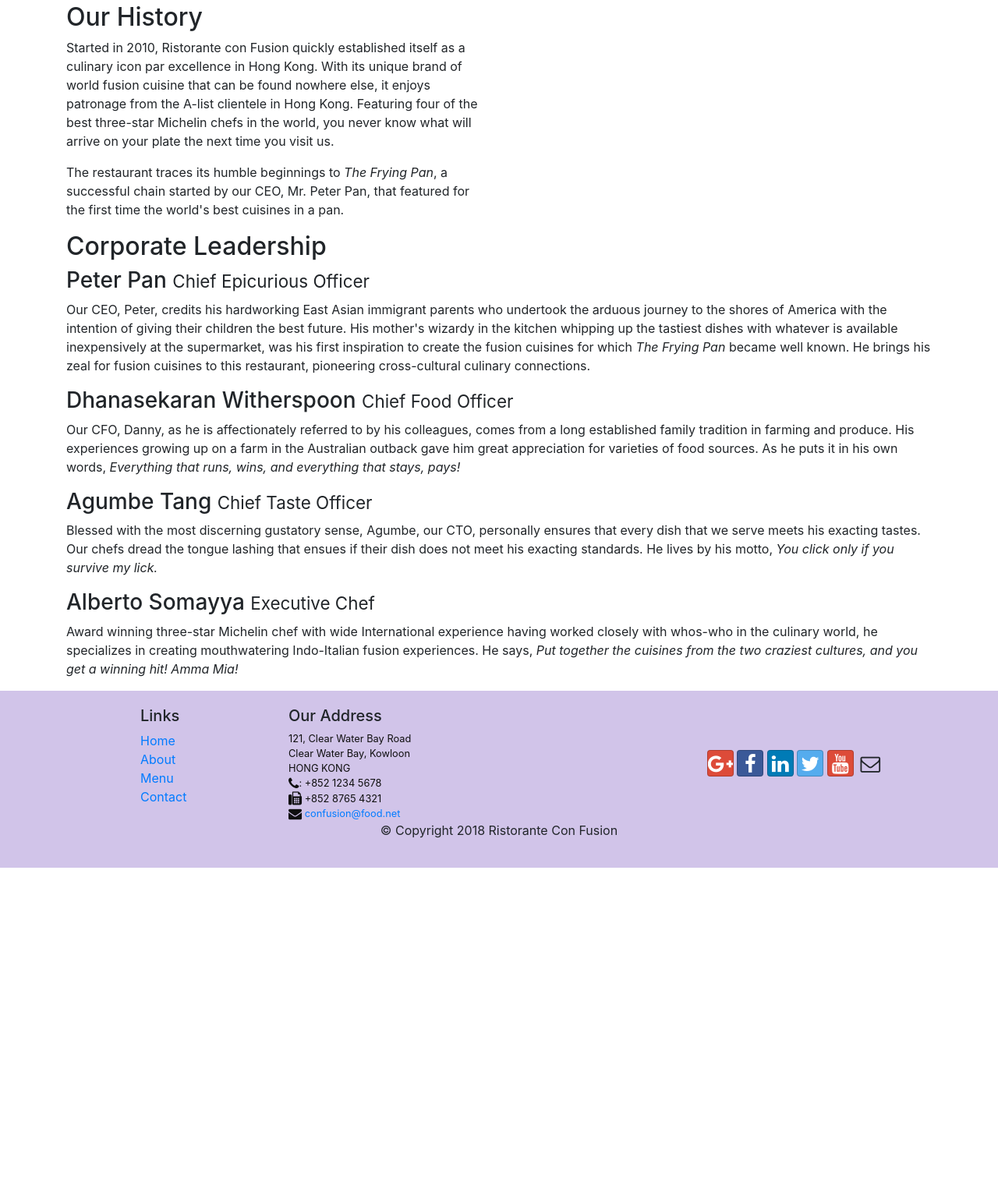
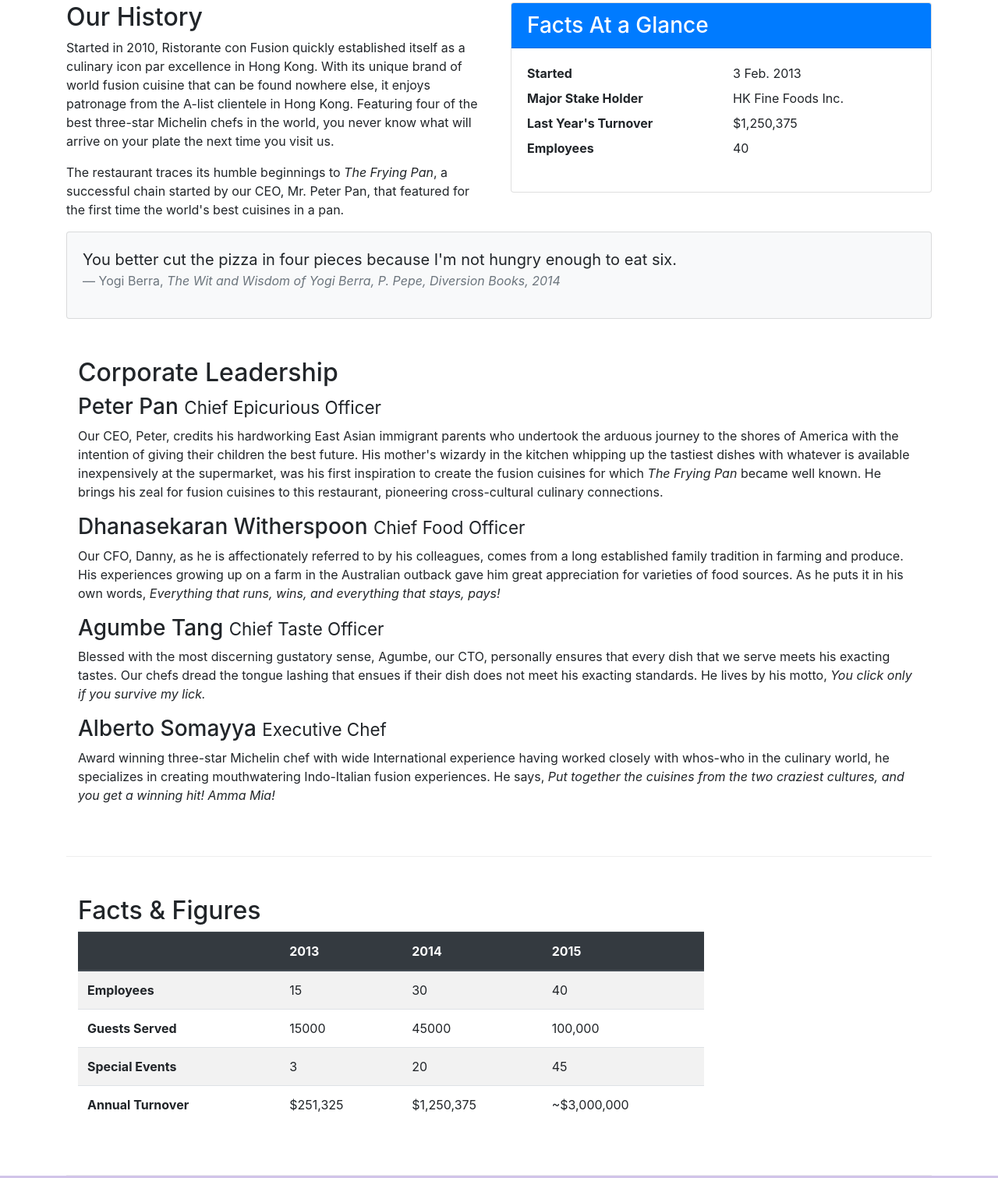
Before and after one commit to amey-morje/bootstrap, a website: page aboutus.html in a window 1280 px wide. Shown: the part 462-1973 px from the top of the page at 78% size. Before the commit the page ends 1575 px from the top, so only its background shows below. Drawn offline with nearby package versions, Linux system fonts and the light colour scheme.

Commit message:
Tables and Bootstrap cards

```diff
--- a/aboutus.html
+++ b/aboutus.html
@@ -66,12 +66,40 @@
                 <p>Started in 2010, Ristorante con Fusion quickly established itself as a culinary icon par excellence in Hong Kong. With its unique brand of world fusion cuisine that can be found nowhere else, it enjoys patronage from the A-list clientele in Hong Kong.  Featuring four of the best three-star Michelin chefs in the world, you never know what will arrive on your plate the next time you visit us.</p>
                 <p>The restaurant traces its humble beginnings to <em>The Frying Pan</em>, a successful chain started by our CEO, Mr. Peter Pan, that featured for the first time the world's best cuisines in a pan.</p>
             </div>
-            <div>
+            <div class="col-sm">
+                <div class="card">
+                    <h3 class="card-header bg-primary text-white">Facts At a Glance</h3>
+                    <div class="card-body">
+                        <dl class="row">
+                            <dt class="col-6">Started</dt>
+                            <dd class="col-6">3 Feb. 2013</dd>
+                            <dt class="col-6">Major Stake Holder</dt>
+                            <dd class="col-6">HK Fine Foods Inc.</dd>
+                            <dt class="col-6">Last Year's Turnover</dt>
+                            <dd class="col-6">$1,250,375</dd>
+                            <dt class="col-6">Employees</dt>
+                            <dd class="col-6">40</dd>
+                        </dl>
+                    </div>
+                </div>
+            </div>
+
+            <div class="col-12">
+                <div class="card card-body bg-light">
+                    <blockquote class="blockquote">
+                        <p class="mb-0">You better cut the pizza in four pieces because
+                            I'm not hungry enough to eat six.</p>
+                        <footer class="blockquote-footer">Yogi Berra,
+                            <cite title="Source Title">The Wit and Wisdom of Yogi Berra,
+                            P. Pepe, Diversion Books, 2014</cite>
+                        </footer>
+                    </blockquote>
+                </div>
             </div>
         </div>
 
 
-        <div class="row">
+        <div class="row row-content">
             <div class="col-sm-12">
                 <h2>Corporate Leadership</h2>
                 <h3>Peter Pan <small>Chief Epicurious Officer</small></h3>
@@ -83,6 +111,52 @@
                 <h3>Alberto Somayya <small>Executive Chef</small></h3>
                 <p class="d-none d-sm-block">Award winning three-star Michelin chef with wide International experience having worked closely with whos-who in the culinary world, he specializes in creating mouthwatering Indo-Italian fusion experiences. He says, <em>Put together the cuisines from the two craziest cultures, and you get a winning hit! Amma Mia!</em></p>
             </div>
+       </div>
+       <div class="=row row-content">
+           <div class="col-12 col-sm-9">
+                <h2>Facts &amp; Figures</h2>
+                <div class="table-responsive">
+                    <table class="table table-striped">
+                        <thead class="thead-dark">
+                            <tr>
+                                <th>&nbsp;</th>
+                                <th>2013</th>
+                                <th>2014</th>
+                                <th>2015</th>
+                            </tr>
+                        </thead>
+                        <tbody>
+                            <tr>
+                                <th>Employees</th>
+                                <td>15</td>
+                                <td>30</td>
+                                <td>40</td>
+                            </tr>
+                            <tr>
+                                <th>Guests Served</th>
+                                <td>15000</td>
+                                <td>45000</td>
+                                <td>100,000</td>
+                            </tr>
+                            <tr>
+                                <th>Special Events</th>
+                                <td>3</td>
+                                <td>20</td>
+                                <td>45</td>
+                            </tr>
+                            <tr>
+                                <th>Annual Turnover</th>
+                                <td>$251,325</td>
+                                <td>$1,250,375</td>
+                                <td>~$3,000,000</td>
+                            </tr>
+                        </tbody>
+                    </table>
+                </div>
+           </div>
+           <div class="col-12 col-sm-3">
+
+           </div>
        </div>
 
     </div>
```
